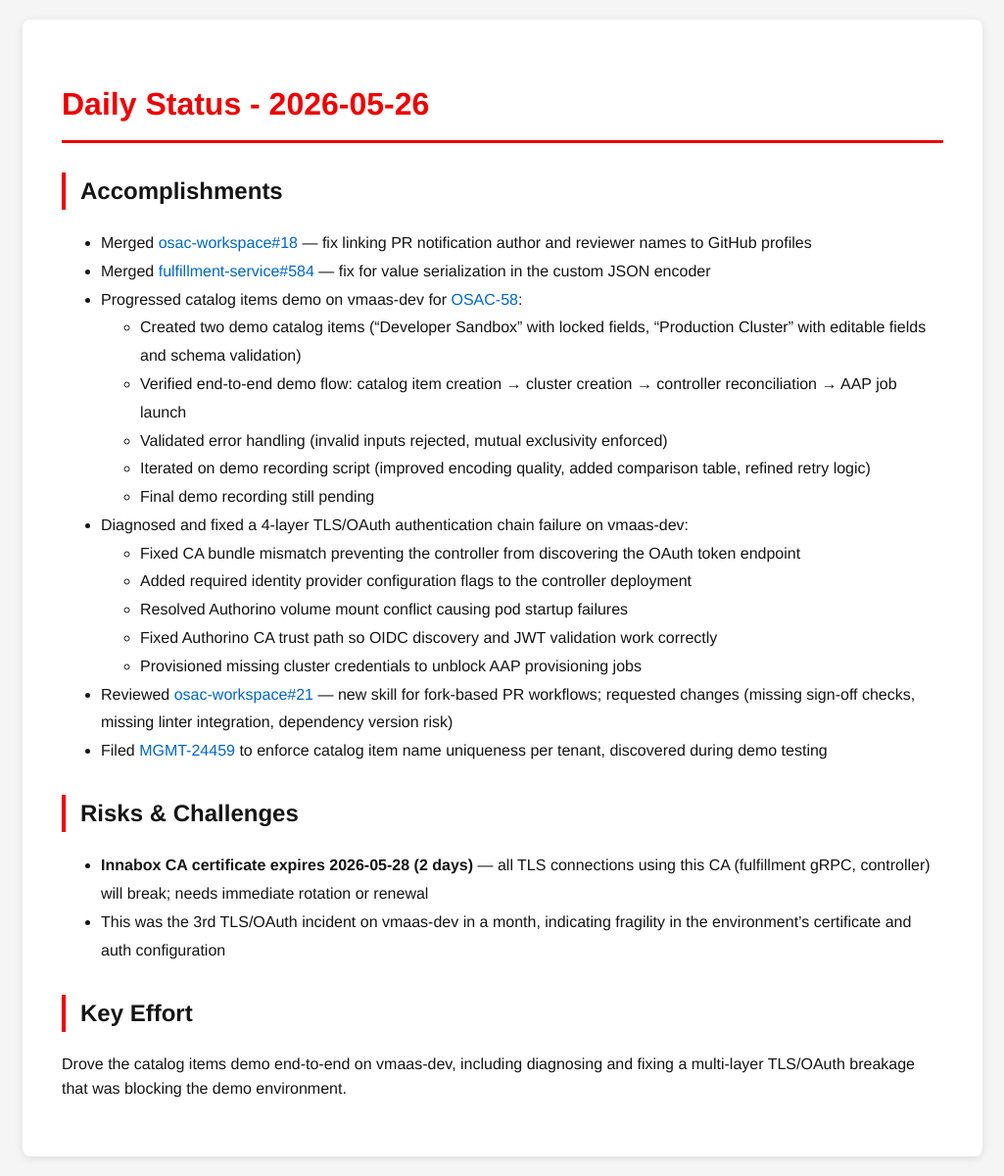
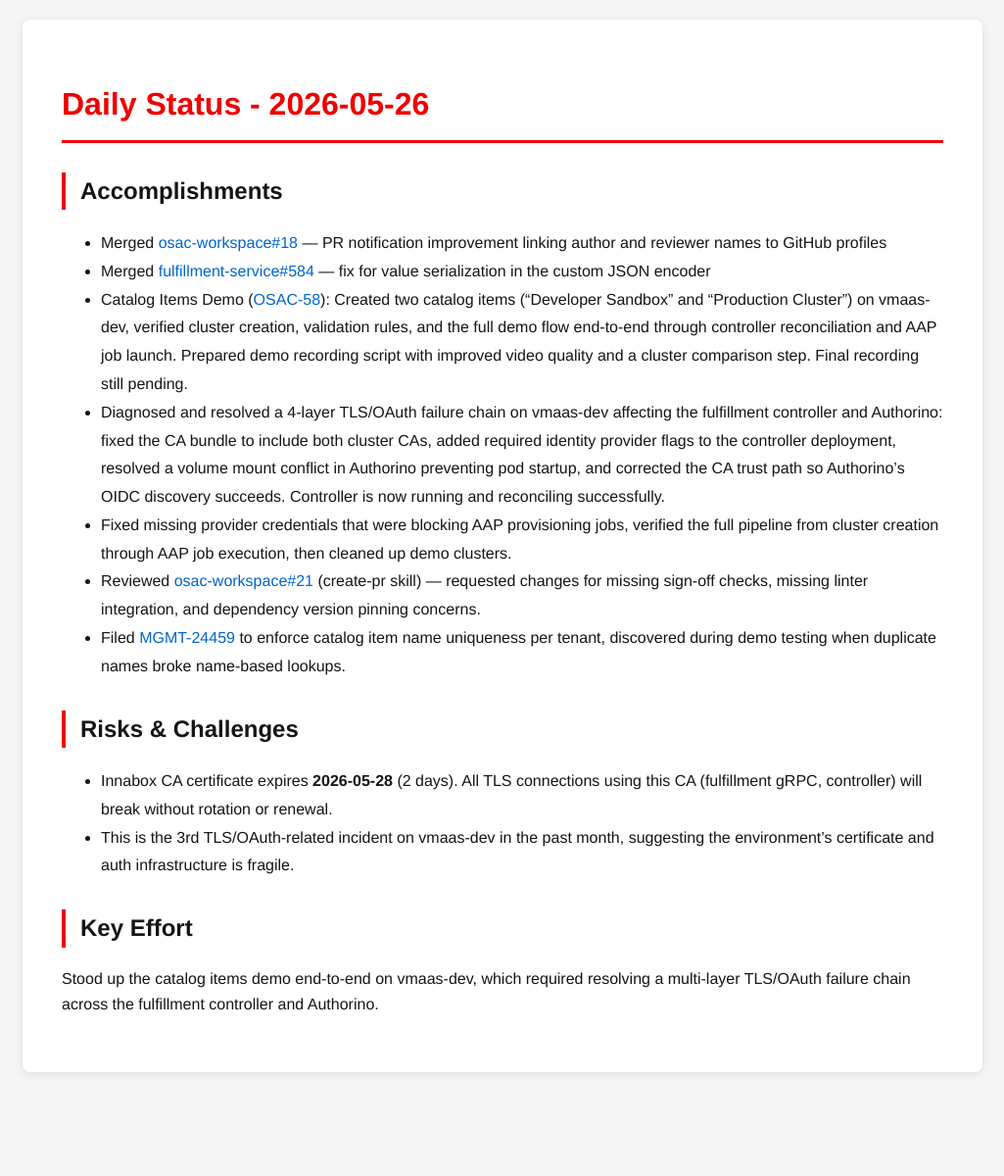
Before and after one commit to tzvatot/daily-status, a Jekyll site: the page built from 2026-05-26.md, in a window 1280 px wide. Shown: the whole page at 98% size, without its empty margins (127-1152 px from the left). Built offline with Jekyll 4.4.1, drawn with Linux system fonts in a browser that asks for light colours; after the commit the page ends 1114 px from its top, so only the background shows below that.

Commit message:
Daily status update - 2026-05-26

```diff
--- a/2026-05-26.md
+++ b/2026-05-26.md
@@ -7,26 +7,17 @@
 # Daily Status - 2026-05-26
 
 ## Accomplishments
-- Merged [osac-workspace#18](https://github.com/osac-project/osac-workspace/pull/18) — fix linking PR notification author and reviewer names to GitHub profiles
+- Merged [osac-workspace#18](https://github.com/osac-project/osac-workspace/pull/18) — PR notification improvement linking author and reviewer names to GitHub profiles
 - Merged [fulfillment-service#584](https://github.com/osac-project/fulfillment-service/pull/584) — fix for value serialization in the custom JSON encoder
-- Progressed catalog items demo on vmaas-dev for [OSAC-58](https://redhat.atlassian.net/browse/OSAC-58):
-  - Created two demo catalog items ("Developer Sandbox" with locked fields, "Production Cluster" with editable fields and schema validation)
-  - Verified end-to-end demo flow: catalog item creation → cluster creation → controller reconciliation → AAP job launch
-  - Validated error handling (invalid inputs rejected, mutual exclusivity enforced)
-  - Iterated on demo recording script (improved encoding quality, added comparison table, refined retry logic)
-  - Final demo recording still pending
-- Diagnosed and fixed a 4-layer TLS/OAuth authentication chain failure on vmaas-dev:
-  - Fixed CA bundle mismatch preventing the controller from discovering the OAuth token endpoint
-  - Added required identity provider configuration flags to the controller deployment
-  - Resolved Authorino volume mount conflict causing pod startup failures
-  - Fixed Authorino CA trust path so OIDC discovery and JWT validation work correctly
-  - Provisioned missing cluster credentials to unblock AAP provisioning jobs
-- Reviewed [osac-workspace#21](https://github.com/osac-project/osac-workspace/pull/21) — new skill for fork-based PR workflows; requested changes (missing sign-off checks, missing linter integration, dependency version risk)
-- Filed [MGMT-24459](https://redhat.atlassian.net/browse/MGMT-24459) to enforce catalog item name uniqueness per tenant, discovered during demo testing
+- Catalog Items Demo ([OSAC-58](https://redhat.atlassian.net/browse/OSAC-58)): Created two catalog items ("Developer Sandbox" and "Production Cluster") on vmaas-dev, verified cluster creation, validation rules, and the full demo flow end-to-end through controller reconciliation and AAP job launch. Prepared demo recording script with improved video quality and a cluster comparison step. Final recording still pending.
+- Diagnosed and resolved a 4-layer TLS/OAuth failure chain on vmaas-dev affecting the fulfillment controller and Authorino: fixed the CA bundle to include both cluster CAs, added required identity provider flags to the controller deployment, resolved a volume mount conflict in Authorino preventing pod startup, and corrected the CA trust path so Authorino's OIDC discovery succeeds. Controller is now running and reconciling successfully.
+- Fixed missing provider credentials that were blocking AAP provisioning jobs, verified the full pipeline from cluster creation through AAP job execution, then cleaned up demo clusters.
+- Reviewed [osac-workspace#21](https://github.com/osac-project/osac-workspace/pull/21) (create-pr skill) — requested changes for missing sign-off checks, missing linter integration, and dependency version pinning concerns.
+- Filed [MGMT-24459](https://redhat.atlassian.net/browse/MGMT-24459) to enforce catalog item name uniqueness per tenant, discovered during demo testing when duplicate names broke name-based lookups.
 
 ## Risks & Challenges
-- **Innabox CA certificate expires 2026-05-28 (2 days)** — all TLS connections using this CA (fulfillment gRPC, controller) will break; needs immediate rotation or renewal
-- This was the 3rd TLS/OAuth incident on vmaas-dev in a month, indicating fragility in the environment's certificate and auth configuration
+- Innabox CA certificate expires **2026-05-28** (2 days). All TLS connections using this CA (fulfillment gRPC, controller) will break without rotation or renewal.
+- This is the 3rd TLS/OAuth-related incident on vmaas-dev in the past month, suggesting the environment's certificate and auth infrastructure is fragile.
 
 ## Key Effort
-Drove the catalog items demo end-to-end on vmaas-dev, including diagnosing and fixing a multi-layer TLS/OAuth breakage that was blocking the demo environment.
+Stood up the catalog items demo end-to-end on vmaas-dev, which required resolving a multi-layer TLS/OAuth failure chain across the fulfillment controller and Authorino.
```
